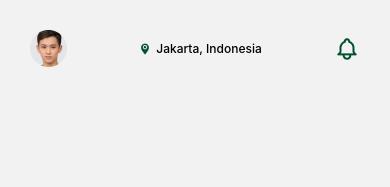
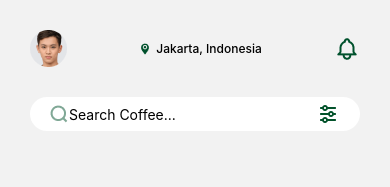
Before and after one commit to robbytrujillo/coffeshope, a React Native app: screen /Home in a window 390 px wide. Shown: the top 187 px of the page. Built offline with nearby package versions, Linux system fonts and the light colour scheme.

Commit message:
introduction cofeeshope | home page custom

```diff
--- a/src/pages/Home/index.js
+++ b/src/pages/Home/index.js
@@ -1,6 +1,7 @@
 import { StyleSheet, Text, View, Image, TouchableOpacity } from "react-native";
 import React from "react";
-import { Photoprofile, Location, Notification } from "../../assets/";
+import { Photoprofile, Location, Notification, Search, Filter } from "../../assets/";
+import { TextInput } from "react-native-gesture-handler";
 // import { TouchableOpacity } from "react-native-gesture-handler";
 
 const Home = () => {
@@ -19,6 +20,19 @@ const Home = () => {
           <Image source={Notification} />
         </TouchableOpacity>
       </View>
+      {/* End TopMenu */}
+
+      {/* Search */}
+      <View style={{ flexDirection: "row", backgroundColor: "white", marginHorizontal: 30, paddingHorizontal: 20, paddingVertical: 5, borderRadius: 30, justifyContent: "space-between", alignItems: "center", marginTop: 30 }}>
+        <View style={{ flexDirection: "row", alignItems: "center" }}>
+          <Image source={Search} />
+          <TextInput placeholder="Search Coffee..." style={{ marginLeft: '25'}}></TextInput>
+        </View>
+        <View>
+          <Image source={Filter} />
+        </View>
+      </View>
+      {/* End Search */}
     </View>
   );
 };
```
